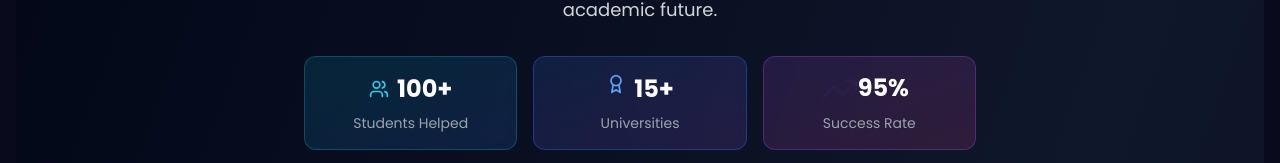
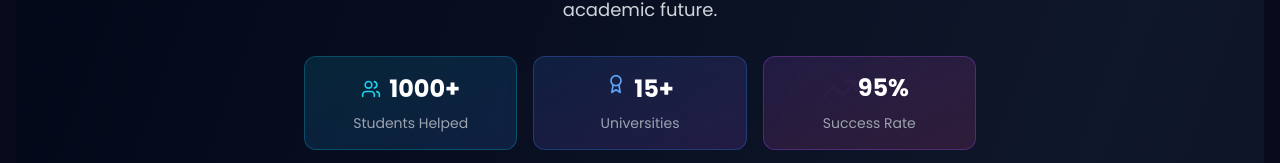
Before and after one commit to emadadnan000/unicalc, a React (Vite) app: page / in a window 1280 px wide. Shown: the part 358-521 px from the top of the page. Built offline with nearby package versions, Linux system fonts and the light colour scheme.

Commit message:
Update HomePage.tsx

```diff
--- a/src/components/pages/HomePage.tsx
+++ b/src/components/pages/HomePage.tsx
@@ -368,7 +368,7 @@ const HomePage: React.FC = () => {
                       animationDelay: '0.2s'
                     }}
                   >
-                    100+
+                    1000+
                   </span>
                 </div>
                 <p className="text-xs sm:text-sm text-gray-400 group-hover:text-gray-300 transition-colors">Students Helped</p>
```
